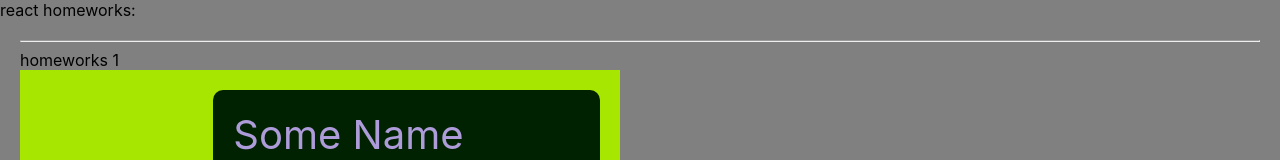
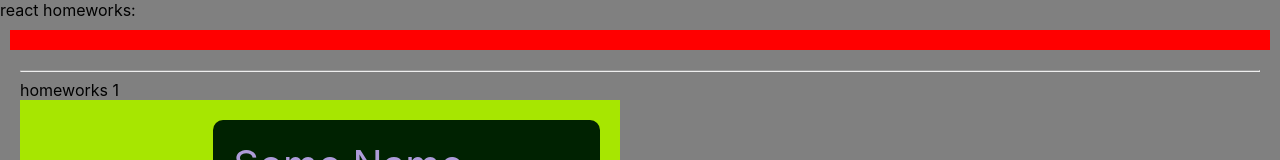
Before and after one commit to YaroshUlad/TasksByIgnat, a React (Create React App) app: page /#/pre-junior in a window 1280 px wide. Shown: the top 160 px of the page. Built offline with nearby package versions, Linux system fonts and the light colour scheme.

Commit message:
created routes, links, some styles

```diff
--- a/src/p1-main/m1-ui/u1-app/App.tsx
+++ b/src/p1-main/m1-ui/u1-app/App.tsx
@@ -4,16 +4,17 @@
 import HW2 from "../../../p2-homeworks/h2/HW2";
 import HW3 from '../../../p2-homeworks/h3/HW3';
 import HW4 from '../../../p2-homeworks/h4/HW4';
+import HW5 from "../../../p2-homeworks/h5-rrd-v6/HW5";
 
 function App() {
     return (
         <div className={s.App}>
             <div>react homeworks:</div>
-            <HW1/>
+            {/*<HW1/>
             <HW2/>
             <HW3/>
-            <HW4/>
-            {/*<HW5/>*/}
+            <HW4/>*/}
+            <HW5/>
 
         </div>
     )
--- a/src/p2-homeworks/h5-rrd-v6/HW5.tsx
+++ b/src/p2-homeworks/h5-rrd-v6/HW5.tsx
@@ -1,18 +1,20 @@
 import React from 'react'
 import Header from './Header'
 import Pages from './Pages'
+import {HashRouter} from "react-router-dom";
+import './HW5CSS.css'
 
 function HW5() {
     return (
         <div>
             {/*в gh-pages лучше работает HashRouter*/}
-            {/*<HashRouter>*/}
+            <HashRouter>
 
             <Header/>
 
             <Pages/>
 
-            {/*</HashRouter>*/}
+            </HashRouter>
         </div>
     )
 }
--- /dev/null
+++ b/src/p2-homeworks/h5-rrd-v6/HW5CSS.css
@@ -0,0 +1,18 @@
+.headerWrapper {
+    background-color: red;
+    margin: 10px;
+    font-weight: bold;
+    padding: 10px;
+
+}
+
+a {
+    margin: 0px 10px;
+    text-decoration: none;
+}
+.hiddenLinks {
+    display: none;
+}
+.headerWrapper:hover .hiddenLinks{
+    display: flex;
+}
--- a/src/p2-homeworks/h5-rrd-v6/Header.tsx
+++ b/src/p2-homeworks/h5-rrd-v6/Header.tsx
@@ -1,9 +1,15 @@
 import React from 'react'
+import { NavLink } from 'react-router-dom'
+import {PATH} from "./Pages";
 
 function Header() {
     return (
-        <div>
-            // add NavLinks
+        <div className={'headerWrapper'}>
+            <div className={'hiddenLinks'}>
+                <NavLink to={PATH.PRE_JUNIOR}>PreJunior</NavLink>
+                <NavLink to={PATH.JUNIOR}>Junior</NavLink>
+                <NavLink to={PATH.JUNIOR_PLUS}>JuniorPlus</NavLink>
+            </div>
 
         </div>
     )
--- a/src/p2-homeworks/h5-rrd-v6/Pages.tsx
+++ b/src/p2-homeworks/h5-rrd-v6/Pages.tsx
@@ -1,7 +1,14 @@
 import React from 'react'
+import {Navigate, Route, Routes } from 'react-router-dom';
+import PreJunior from "./pages/PreJunior";
+import Error404 from "./pages/Error404";
+import {Junior} from "./pages/Junior";
+import {JuniorPlus} from "./pages/JuniorPlus";
 
 export const PATH = {
     PRE_JUNIOR: '/pre-junior',
+    JUNIOR:'/junior',             // HW7 - HW11
+    JUNIOR_PLUS: '/junior-plus'   // HW12 to the end
     // add paths
 }
 
@@ -9,18 +16,20 @@
     return (
         <div>
             {/*Routes выбирает первый подходящий роут*/}
-            {/*<Routes>*/}
+            <Routes>
 
                 {/*в начале мы попадаем на страницу '/' и переходим сразу на страницу PRE_JUNIOR*/}
-                {/*<Route path={'/'} element={<Navigate to={PATH.PRE_JUNIOR}/>}/>*/}
+                <Route path={'/'} element={<Navigate to={PATH.PRE_JUNIOR}/>}/>
 
-                {/*<Route path={PATH.PRE_JUNIOR} element={<PreJunior/>}/>*/}
-                // add routes
+                <Route path={PATH.PRE_JUNIOR} element={<PreJunior/>}/>
+
+                <Route path={PATH.JUNIOR} element={<Junior/>}/>
+                <Route path={PATH.JUNIOR_PLUS} element={<JuniorPlus/>}/>
 
                 {/*он отрисуется если пользователь захочет попасть на несуществующую страницу*/}
-                {/*<Route path={'/*'} element={<Error404/>}/>*/}
+                <Route path={'/*'} element={<Error404/>}/>
 
-            {/*</Routes>*/}
+            </Routes>
         </div>
     )
 }
--- /dev/null
+++ b/src/p2-homeworks/h5-rrd-v6/pages/Junior.tsx
@@ -0,0 +1,9 @@
+import React from 'react';
+
+export const Junior = () => {
+    return (
+        <div>
+            Homeworks from 7 to 11 will be there
+        </div>
+    );
+};
--- /dev/null
+++ b/src/p2-homeworks/h5-rrd-v6/pages/JuniorPlus.tsx
@@ -0,0 +1,9 @@
+import React from 'react';
+
+export const JuniorPlus = () => {
+    return (
+        <div>
+            HomeWorks for JuniorPlus level will be there.
+        </div>
+    );
+};
```
